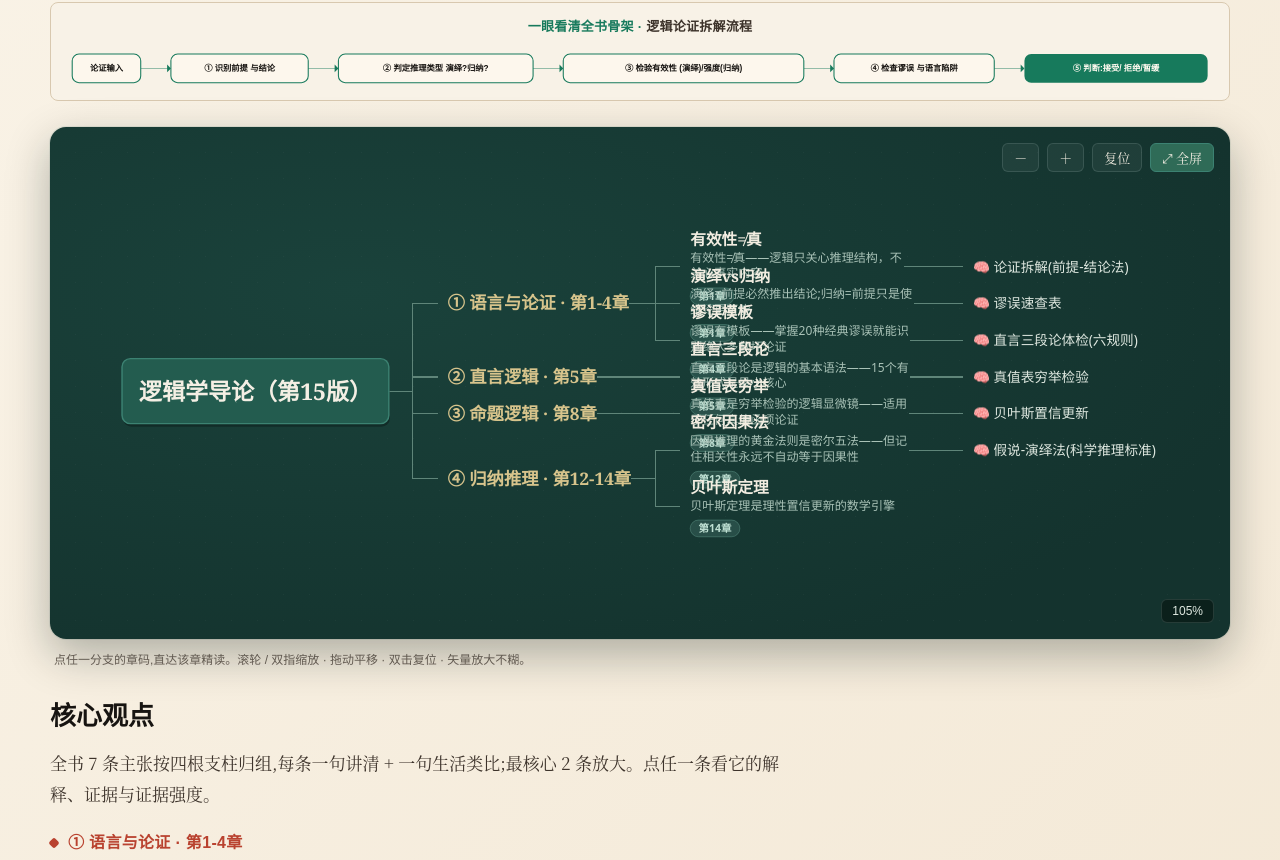
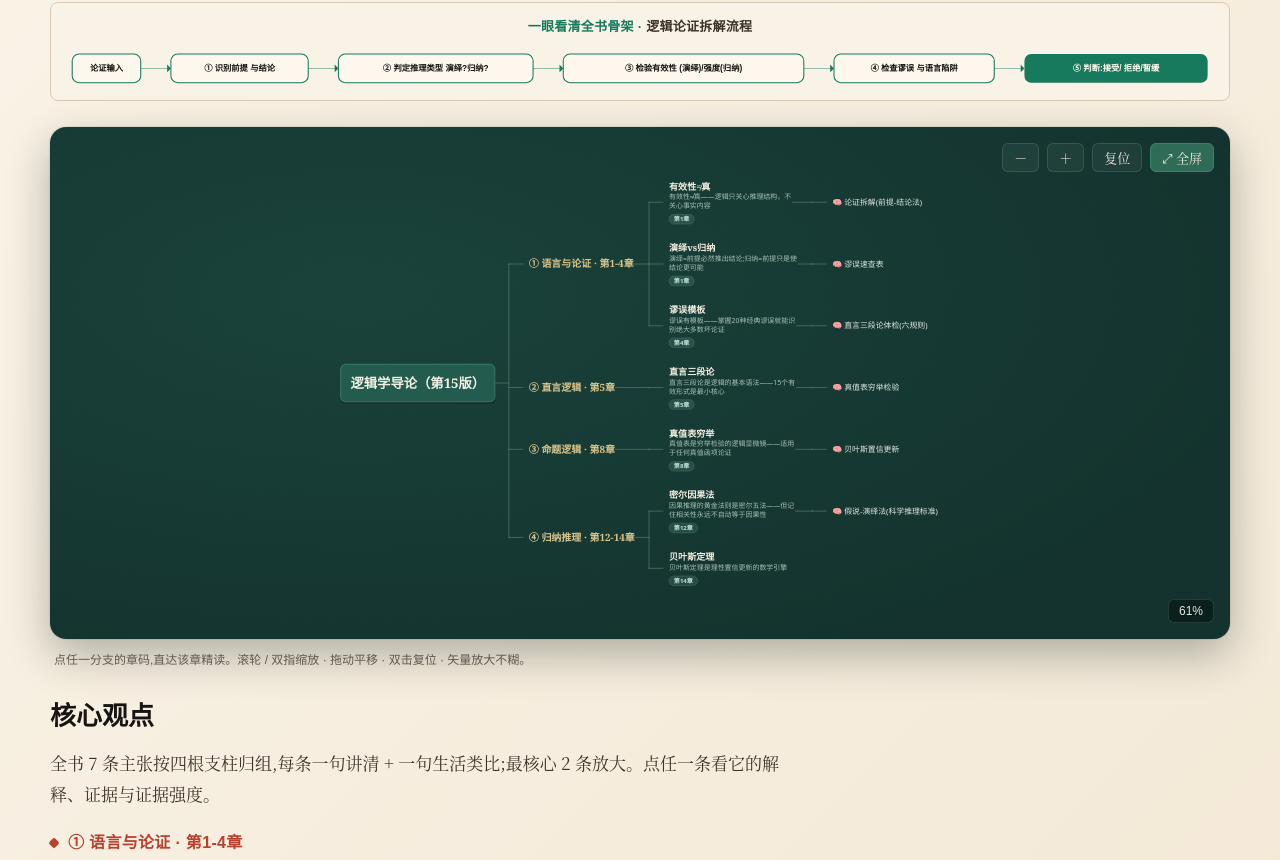
Before and after one commit to rendong-dushu/intro-to-logic, a plain HTML site: page index.html in a window 1280 px wide. Shown: the part 976-1836 px from the top of the page. Drawn offline with Linux system fonts and the light colour scheme.

Commit message:
fix: mindmap overlap (subtree-height layout) + sketch JSON escape

```diff
--- a/index.html
+++ b/index.html
@@ -2179,9 +2179,27 @@ body[data-theme="dark"] .eyebrow,body[data-theme="brand-dark"] .eyebrow{color:va
     for (let d = 0; d <= maxDepth; d++) colW[d] = Math.max(...byDepth[d].map(n => n.w));
     colX[0] = 0; for (let d = 1; d <= maxDepth; d++) colX[d] = colX[d - 1] + colW[d - 1] + HGAP;
     // 竖向 tidy 布局:后序 y 游标(变高不重叠),父居子中点
-    const VGAP = 16; let cursor = 0;
-    (function place(n){ n.x = colX[n.depth]; if (n.children.length === 0) { n.top = cursor; n.cy = cursor + n.h / 2; cursor += n.h + VGAP; } else { n.children.forEach(place); const f = n.children[0], l = n.children[n.children.length - 1]; n.cy = (f.cy + l.cy) / 2; n.top = n.cy - n.h / 2; } })(rootNode);
-    // 画布边界
+        const VGAP = 30;
+    // 竖向布局:slot 高 = max(自身块高, 子树高) -> 兄弟永不重叠;父节点在 slot 内居中,子树整体居中
+    (function measureSub(n){
+      if (!n.children.length) { n.subH = n.h; return n.subH; }
+      let total = 0;
+      n.children.forEach(c => { total += measureSub(c); });
+      total += VGAP * (n.children.length - 1);
+      n.subH = Math.max(n.h, total);
+      return n.subH;
+    })(rootNode);
+    (function assign(n, top){
+      n.x = colX[n.depth];
+      n.top = top + (n.subH - n.h) / 2;
+      n.cy = n.top + n.h / 2;
+      if (n.children.length) {
+        const total = n.children.reduce((a, c) => a + c.subH, 0) + VGAP * (n.children.length - 1);
+        let y = top + (n.subH - total) / 2;
+        n.children.forEach(c => { assign(c, y); y += c.subH + VGAP; });
+      }
+    })(rootNode, 0);
+// 画布边界
     const MARGIN = 42; let minY = Infinity, maxY = -Infinity, maxX = -Infinity;
     Object.values(byDepth).flat().forEach(n => { minY = Math.min(minY, n.top); maxY = Math.max(maxY, n.top + n.h); maxX = Math.max(maxX, n.x + n.w); });
     const W = maxX + MARGIN * 2, H = (maxY - minY) + MARGIN * 2, offY = MARGIN - minY, offX = MARGIN;
```
